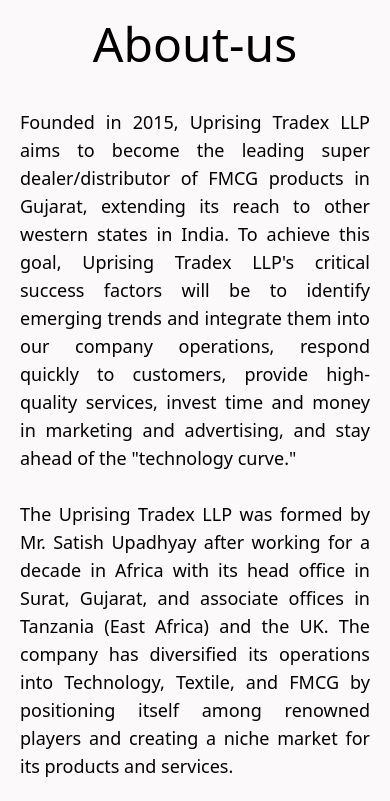
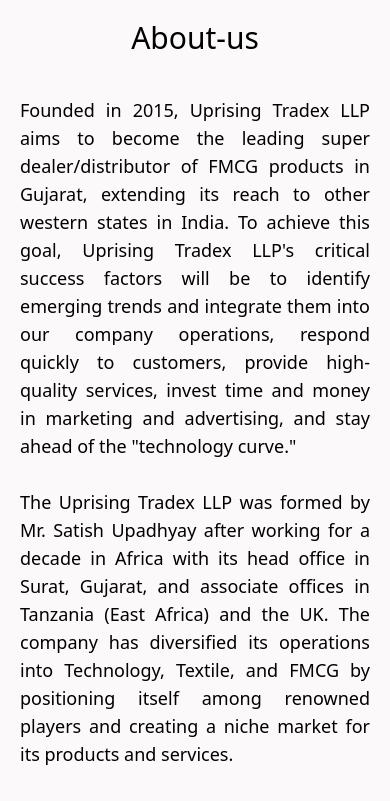
Before and after one commit to xr-dev-saurabh/uprising-tradex, a React (Create React App) app: page / in a window 390 px wide. Shown: the top 801 px of the page. Built offline with nearby package versions, Linux system fonts and the light colour scheme.

Commit message:
change 'About' font size for small devices

```diff
--- a/src/components/about/FirstSection.jsx
+++ b/src/components/about/FirstSection.jsx
@@ -10,7 +10,7 @@
                     <h3 className='w-20'>About-us our team</h3>
                 </div>
                 <div className='w-full lg:w-[80%]'>
-                    <h1 className='text-5xl mb-10 text-center lg:text-left'>About-us</h1>
+                    <h1 className='text-3xl lg:text-5xl mb-10 text-center lg:text-left'>About-us</h1>
                     <p className='text-lg text-justify'>
                         Founded in 2015, Uprising Tradex LLP aims to become the leading super dealer/distributor of FMCG products in Gujarat, extending its reach to other western states in India. To achieve this goal, Uprising Tradex LLP's critical success factors will be to identify emerging trends and integrate them into our company operations, respond quickly to customers, provide high-quality services, invest time and money in marketing and advertising, and stay ahead of the "technology curve."
                         <br />
```
